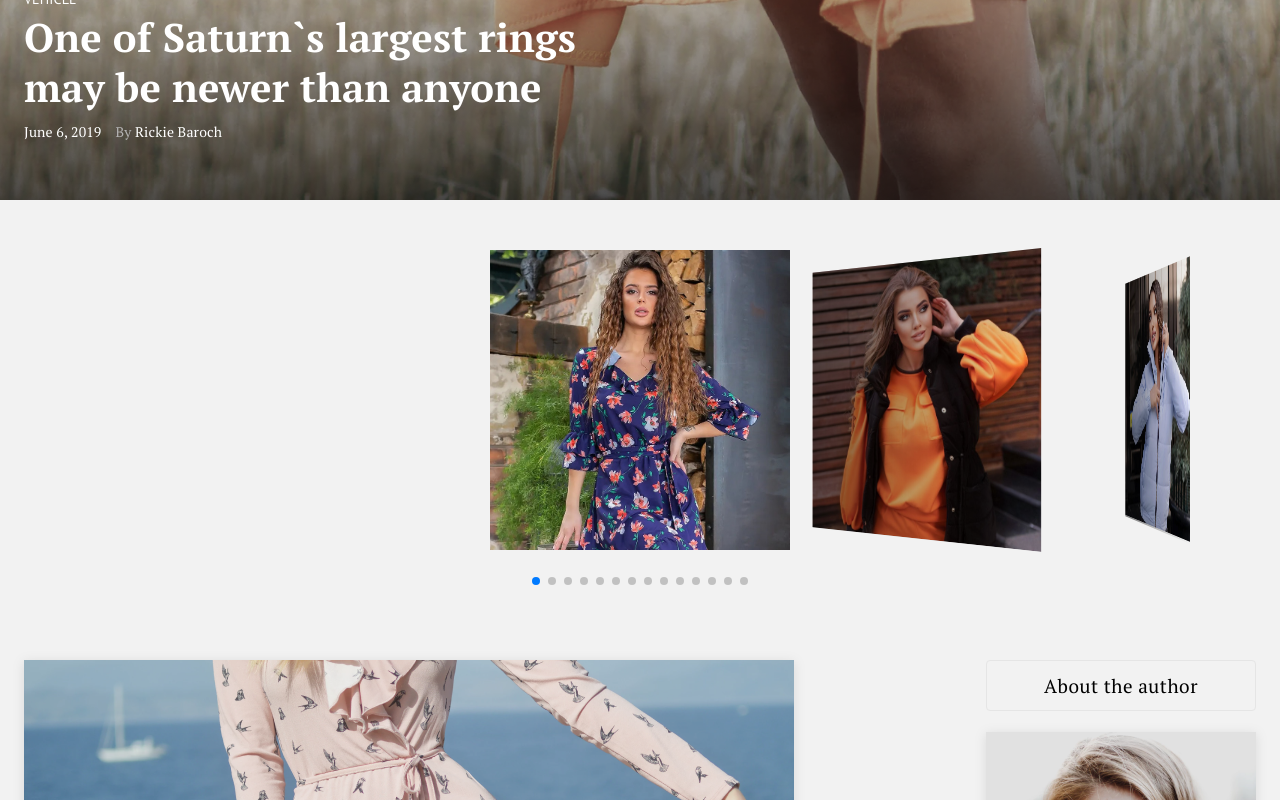
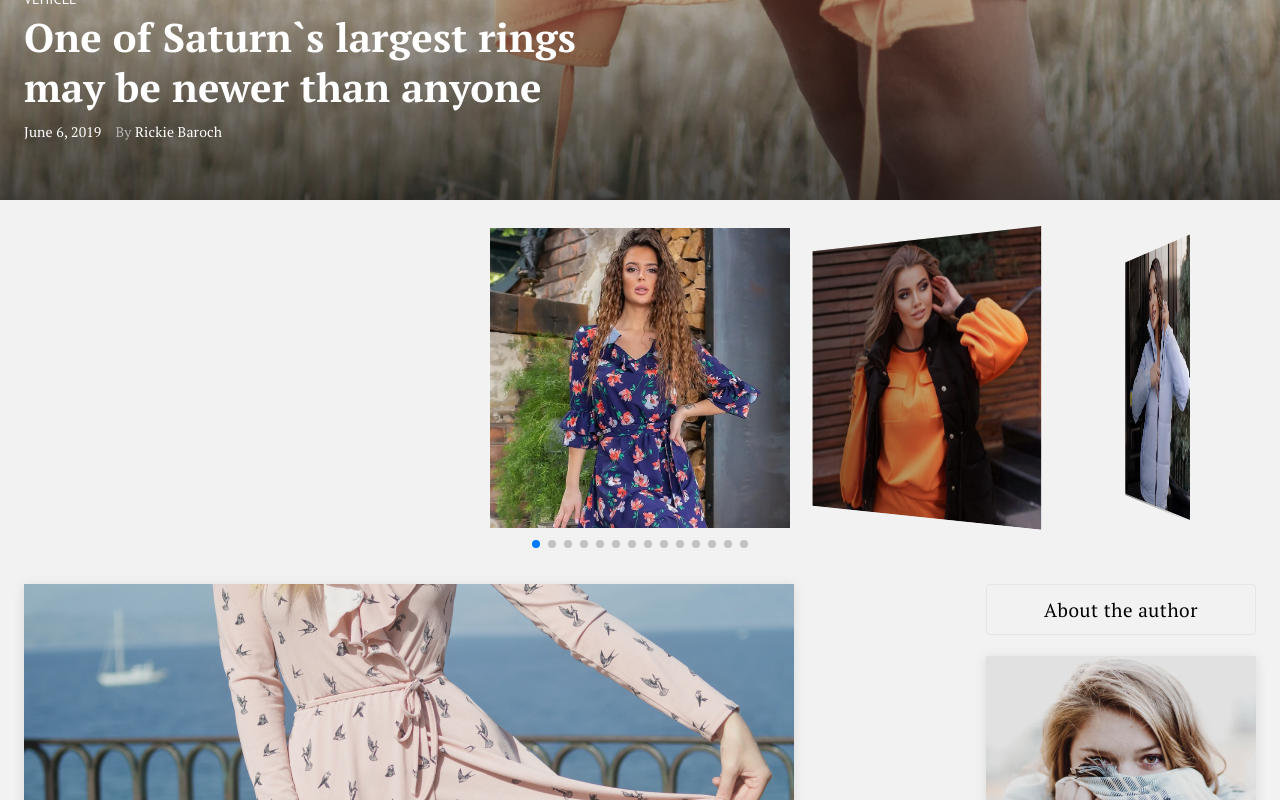
Before and after one commit to KurachBogdan/control-project, a React (Create React App) app: page / in a window 1280 px wide. Shown: the part 600-1400 px from the top of the page. Built offline with nearby package versions, Linux system fonts and the light colour scheme.

Commit message:
resized swiper paddings

```diff
--- a/src/components/Swiper/NiceSwiper.scss
+++ b/src/components/Swiper/NiceSwiper.scss
@@ -1,7 +1,7 @@
 .swiper {
     width: 100%;
-    padding-top: 50px;
-    padding-bottom: 50px;
+    padding-top: 28px;
+    padding-bottom: 35px;
   }
 
   .swiper-slide {
--- a/src/pages/Home/Home.scss
+++ b/src/pages/Home/Home.scss
@@ -1,5 +1,5 @@
 .home_container {
     display: flex;
     justify-content: space-between;
-    padding-top: 60px;
+    padding-top: 21px;
 }
```
